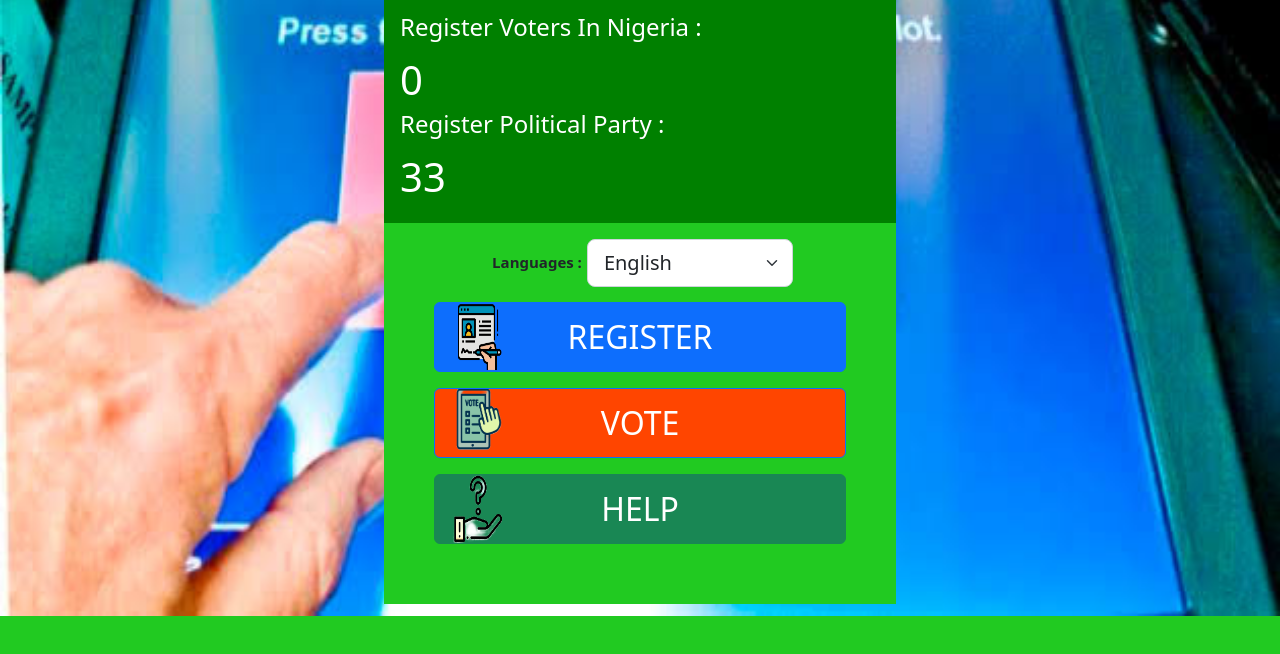
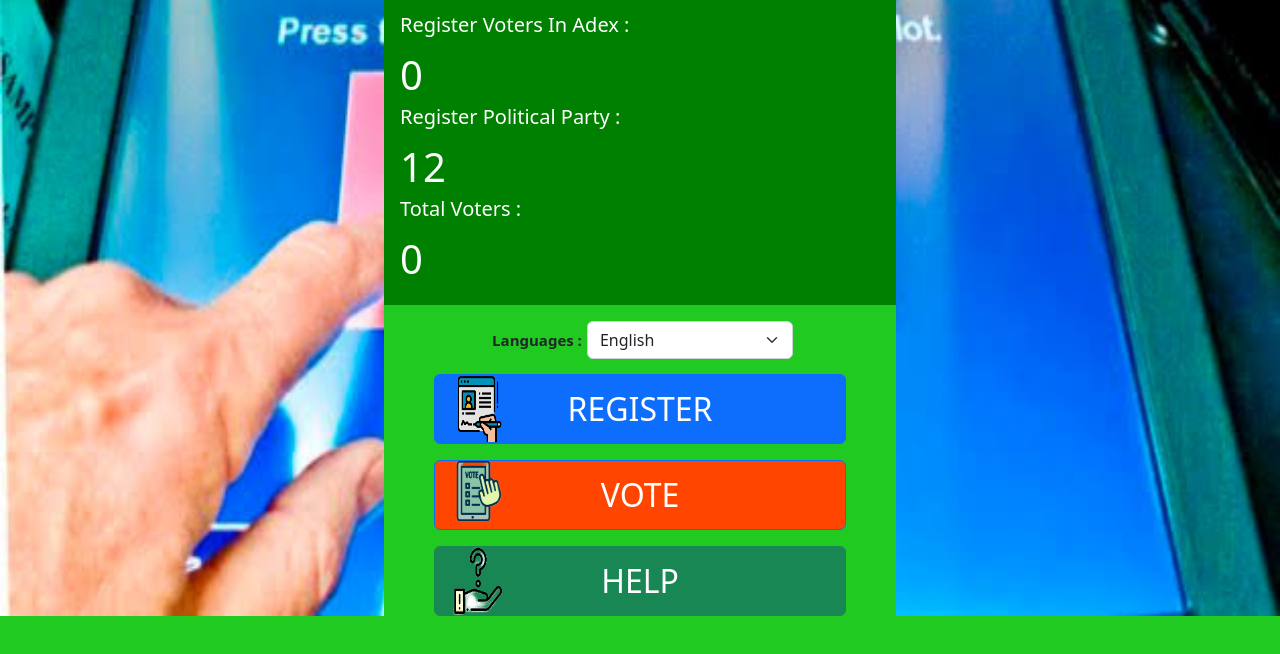
Before and after one commit to AdeAdex/e-voting-system, a plain HTML site: page index.html in a window 1280 px wide. Shown: the part 184-838 px from the top of the page. Before the commit the page ends 800 px from the top, so only its background shows below. Drawn offline with Linux system fonts and the light colour scheme.

Commit message:
Update index.html

```diff
--- a/index.html
+++ b/index.html
@@ -21,10 +21,12 @@
           <img src="pic/inec1.png" alt="" class="inec-logo" />
         </div>
         <div class="p-3 information mb-3">
-          <h4>Register Voters In Nigeria :</h4>
+          <h5>Register Voters In Adex :</h5>
           <div class="fs-1" id="showTotalReg"></div>
-          <h4>Register Political Party :</h4>
-          <div class="fs-1" id="totalParty">33</div>
+          <h5>Register Political Party :</h5>
+          <div class="fs-1" id="totalParty">12</div>
+          <h5>Total Voters :</h5>
+          <div class="fs-1" id="totalVoters"></div>
         </div>
         <div class="screen-container">
           <div class="language-container">
@@ -32,7 +34,7 @@
               >Languages :</label
             >
             <select
-              class="form-select form-select-lg w-50"
+              class="form-select form-select-md w-50"
               aria-label=".form-select-lg example"
               id="formSelect"
               onchange="lan()"
```
